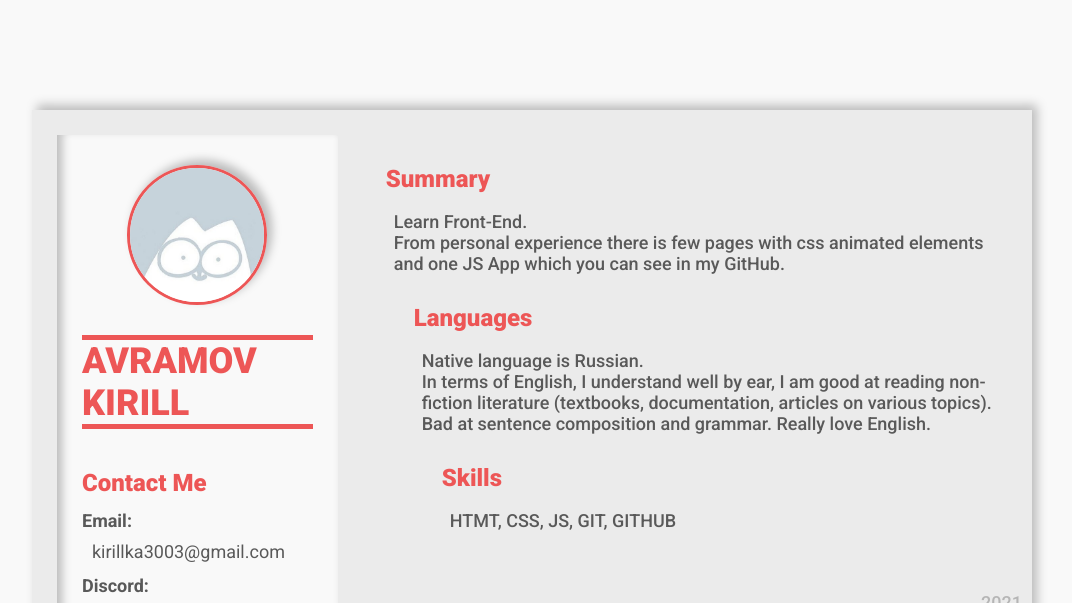
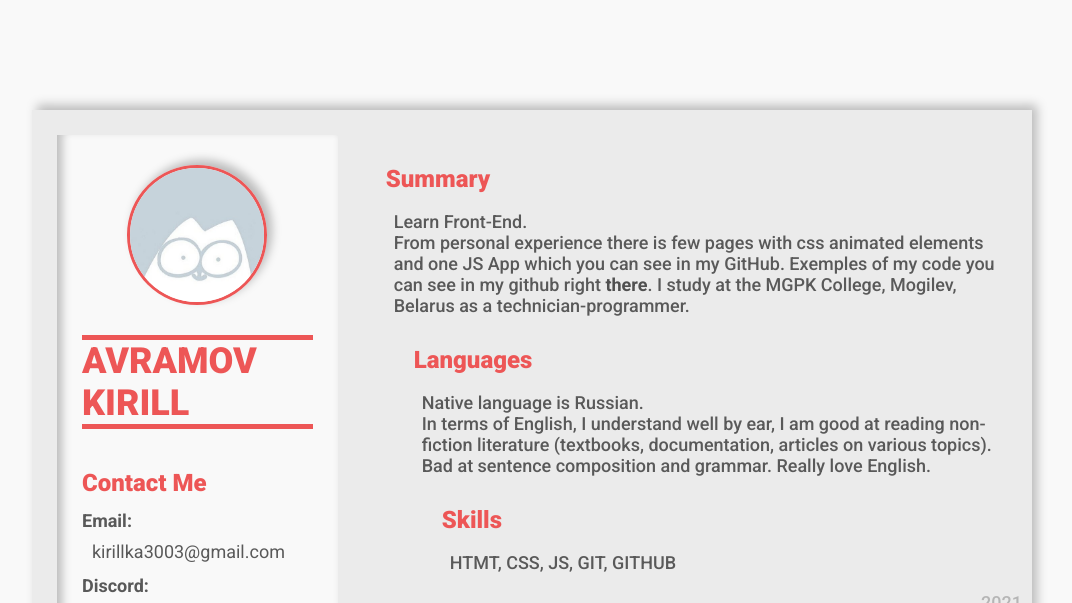
Before and after one commit to AvKa3003/rsschool-cv, a plain HTML site: page index.html in a window 1280 px wide. Shown: the top 603 px of the page, without its empty margins (108-1180 px from the left). Drawn offline with Linux system fonts and the light colour scheme.

Commit message:
feat: add supplement Summary paragraph refactor: add semantic tags refactor: add ul lists in contacts and description

```diff
--- a/index.html
+++ b/index.html
@@ -13,36 +13,44 @@
 <body>
     <div class="wrapper">
         <div class="container">
-            <section class="left-section">
+            <aside class="aside-section">
                 <h1>Profile</h1>
                 <img class="profile-icon" src="./images/avatar.png" alt="profile-icon">
                 <p class="profile-name">Avramov <br> Kirill</p>
                 <p class="black-main-font">Contact Me</p>
-                <p class="profile-light-bolder"><b>Email:</b></p>
+                <ul>
+                    <li class="profile-light-bolder">
+                        <p><b>Email:</b></p>
                         <p class="profile-light">kirillka3003@gmail.com</p>
-                <p class="profile-light-bolder"><b>Discord:</b></p>
+                    </li>
+                    <li class="profile-light-bolder">
+                        <p><b>Discord:</b></p>
                         <p class="profile-light">AvKa#1509</p>
-            </section>
-            <section class="right-section">
+                    </li>
+                </ul>
+            </aside>
+            <div class="description-section">
                 <h2>profile-discription</h2>
+                <main>
                     <div class="cv-paragraph">
                         <p class="black-main-font">Summary</p>
-                    <p class="paragraph-font">
-                        Learn Front-End. <br>
-                        From personal experience there is few pages with css animated elements and one JS App which you can see in my GitHub.
-                    </p>
+                        <ul class="paragraph-font">
+                            <li>Learn Front-End.</li>
+                            <li>From personal experience there is few pages with css animated elements and one JS App which you can see in my GitHub. Exemples of my code you can see in my github right<a href="https://github.com/AvKa3003/Senla-ToDo-App"> there</a>. I study at the MGPK College, Mogilev, Belarus as a technician-programmer.</li>
+                        </ul>
                         <div class="cv-paragraph">
                             <p class="black-main-font">Languages</p>
-                        <p class="paragraph-font">
-                            Native language is Russian. <br>
-                            In terms of English, I understand well by ear, I am good at reading non-fiction literature (textbooks, documentation, articles on various topics). Bad at sentence composition and grammar. Really love English.
-                        </p>
+                            <ul class="paragraph-font">
+                                <li>Native language is Russian.</li>
+                                <li>In terms of English, I understand well by ear, I am good at reading non-fiction literature (textbooks, documentation, articles on various topics). Bad at sentence composition and grammar. Really love English.</li>
+                            </ul>
                             <div class="cv-paragraph">
                                 <p class="black-main-font">Skills</p>
                                 <p class="paragraph-font">HTMT, CSS, JS, GIT, GITHUB</p>
                             </div>
                         </div>
                     </div>
+                </main>
                 <footer>
                     <a href="https://github.com/AvKa3003" target="_blank">
                         <img class="footer-link-icon" src="./images/gitHubLogo.png" alt="gitHub">
@@ -52,7 +60,7 @@
                     </a>
                     <span class="created-year">2021</span>
                 </footer>
-            </section>
+            </div>
         </div>
     </div>
 </body>
--- a/style.css
+++ b/style.css
@@ -23,6 +23,24 @@ h2 {
     visibility: hidden;
     line-height: 0;
 }
+
+a {
+    color: #505050;
+    font-weight: 700;
+}
+
+a:hover {
+    color: #1f1f1f;
+}
+
+ul {
+    padding-left: 0;
+}
+
+ul > li {
+    list-style-type: none;
+}
+
 .wrapper {
     display: flex;
     justify-content: center;
@@ -43,7 +61,7 @@ h2 {
     box-shadow: var(--main-shadow);
 }
 
-.left-section {
+.aside-section {
     display: flex;
     flex-direction: column;
     padding: 0 25px;
@@ -97,7 +115,7 @@ h2 {
     margin-top: 13px;
 }
 
-.right-section {
+.description-section {
     width: calc(100% - 286px);
     margin-left: 20px;
 }
@@ -113,6 +131,7 @@ h2 {
 }
 
 .paragraph-font {
+    color: #595959;
     margin-left:8px;
     margin-top: 18px;
 }
```
Lines whose indentation alone changed are shown as unchanged.
